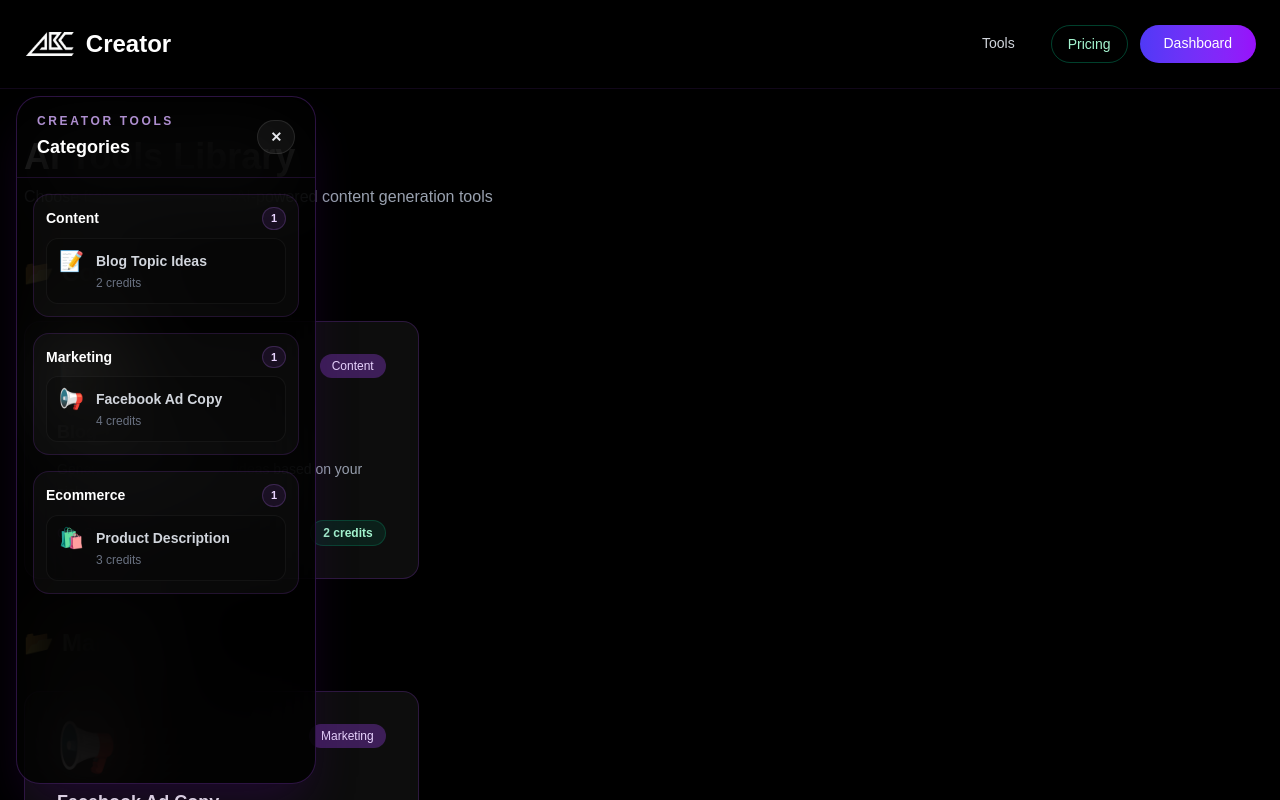
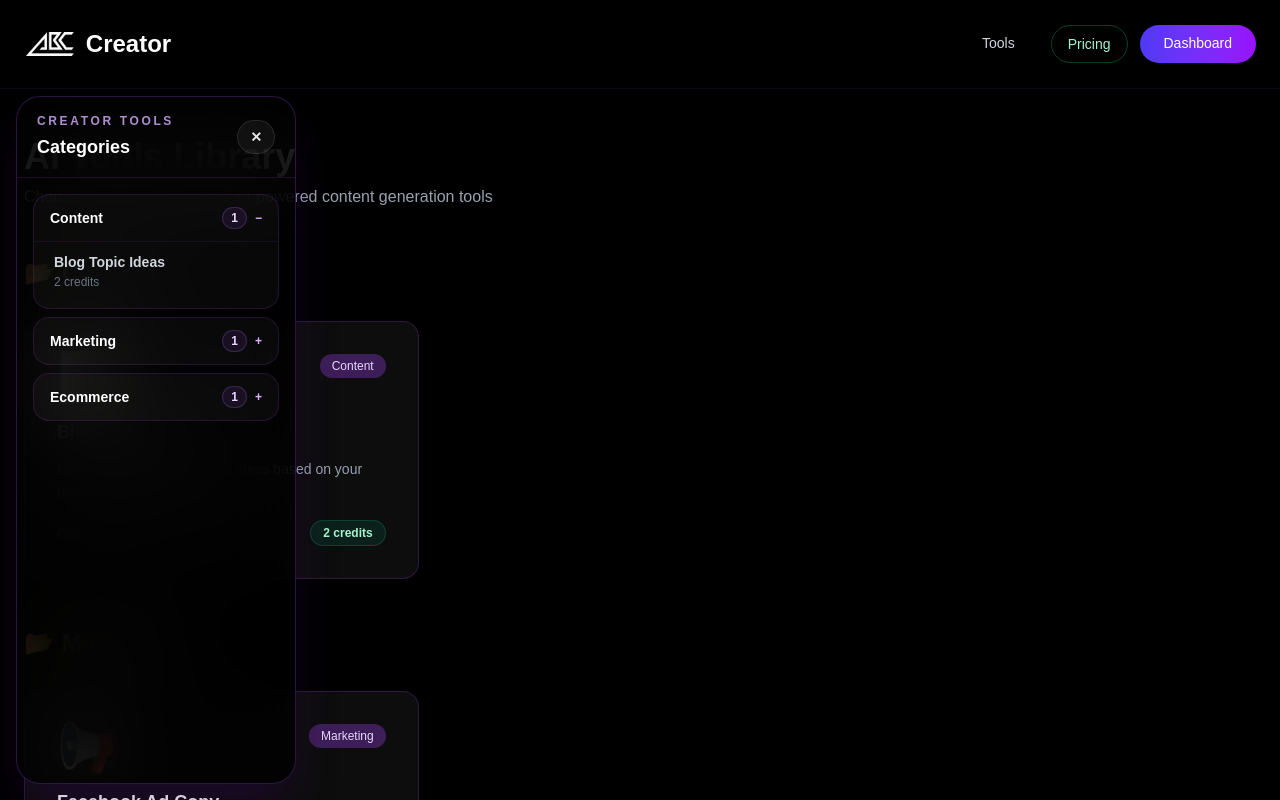
Before and after one commit to sajanmenuluttlegya/abc-creator-clean, a Next.js app in the folder abc-creator-app/: page /tools in a window 1280 px wide. Shown: the top 800 px of the page. Built offline with nearby package versions, Linux system fonts and the light colour scheme.

Commit message:
Make sidebar categories collapsible text list

```diff
--- a/abc-creator-app/components/ToolCategorySidebar.tsx
+++ b/abc-creator-app/components/ToolCategorySidebar.tsx
@@ -2,7 +2,7 @@
 
 import Link from "next/link";
 import { usePathname } from "next/navigation";
-import { useState } from "react";
+import { useMemo, useState } from "react";
 import { publicTools } from "@/lib/tools/public-tools";
 
 interface ToolCategorySidebarProps {
@@ -13,9 +13,20 @@ export function ToolCategorySidebar({ activeSlug }: ToolCategorySidebarProps) {
   const pathname = usePathname();
   const [isOpen, setIsOpen] = useState(true);
 
-  const categories = Array.from(new Set(publicTools.map((tool) => tool.category)));
   const activeToolSlug =
     activeSlug || pathname?.split("/tools/")[1]?.split("/")[0] || "";
+
+  const categories = useMemo(
+    () => Array.from(new Set(publicTools.map((tool) => tool.category))),
+    []
+  );
+
+  const activeCategory =
+    publicTools.find((tool) => tool.slug === activeToolSlug)?.category ||
+    categories[0] ||
+    "";
+
+  const [openCategory, setOpenCategory] = useState(activeCategory);
 
   return (
     <>
@@ -30,8 +41,8 @@ export function ToolCategorySidebar({ activeSlug }: ToolCategorySidebarProps) {
       </button>
 
       <aside
-        className={`fixed bottom-4 left-4 top-24 z-40 w-[300px] overflow-hidden rounded-3xl border border-purple-500/25 bg-black/80 shadow-2xl shadow-purple-950/40 backdrop-blur-2xl transition-transform duration-300 ${
-          isOpen ? "translate-x-0" : "-translate-x-[330px]"
+        className={`fixed bottom-4 left-4 top-24 z-40 w-[280px] overflow-hidden rounded-3xl border border-purple-500/25 bg-black/80 shadow-2xl shadow-purple-950/40 backdrop-blur-2xl transition-transform duration-300 ${
+          isOpen ? "translate-x-0" : "-translate-x-[310px]"
         }`}
         aria-label="Tool categories"
       >
@@ -54,23 +65,38 @@ export function ToolCategorySidebar({ activeSlug }: ToolCategorySidebarProps) {
         </div>
 
         <div className="creator-output-scroll h-[calc(100%-76px)] overflow-y-auto px-4 py-4">
-          <div className="space-y-4">
+          <div className="space-y-2">
             {categories.map((category) => {
               const tools = publicTools.filter((tool) => tool.category === category);
+              const isCategoryOpen = openCategory === category;
 
               return (
                 <div
                   key={category}
-                  className="rounded-2xl border border-purple-500/15 bg-white/[0.03] p-3"
+                  className="rounded-2xl border border-purple-500/15 bg-white/[0.03]"
                 >
-                  <div className="mb-2 flex items-center justify-between gap-3">
+                  <button
+                    type="button"
+                    onClick={() =>
+                      setOpenCategory((current) =>
+                        current === category ? "" : category
+                      )
+                    }
+                    className="flex w-full items-center justify-between gap-3 px-4 py-3 text-left"
+                  >
                     <span className="text-sm font-bold text-white">{category}</span>
-                    <span className="rounded-full border border-purple-400/20 bg-purple-500/10 px-2 py-0.5 text-[11px] font-semibold text-purple-200">
+                    <span className="flex items-center gap-2 text-xs font-semibold text-purple-200">
+                      <span className="rounded-full border border-purple-400/20 bg-purple-500/10 px-2 py-0.5">
                         {tools.length}
                       </span>
-                  </div>
+                      <span className="text-purple-300">
+                        {isCategoryOpen ? "−" : "+"}
+                      </span>
+                    </span>
+                  </button>
 
-                  <div className="space-y-2">
+                  {isCategoryOpen ? (
+                    <div className="border-t border-purple-500/10 px-2 pb-2">
                       {tools.map((tool) => {
                         const isActive = tool.slug === activeToolSlug;
 
@@ -78,25 +104,21 @@ export function ToolCategorySidebar({ activeSlug }: ToolCategorySidebarProps) {
                           <Link
                             key={tool.slug}
                             href={`/tools/${tool.slug}`}
-                          className={`group flex items-start gap-3 rounded-xl border px-3 py-3 text-left transition ${
+                            className={`block rounded-xl px-3 py-2.5 text-sm font-semibold transition ${
                               isActive
-                              ? "border-purple-400/45 bg-purple-500/20 text-white"
-                              : "border-white/5 bg-black/25 text-gray-300 hover:border-purple-400/30 hover:bg-purple-500/10 hover:text-white"
+                                ? "bg-purple-500/20 text-white"
+                                : "text-gray-300 hover:bg-purple-500/10 hover:text-white"
                             }`}
                           >
-                          <span className="text-xl leading-none">{tool.icon}</span>
-                          <span className="min-w-0 flex-1">
-                            <span className="block truncate text-sm font-semibold">
-                              {tool.name}
-                            </span>
-                            <span className="mt-1 block text-xs text-gray-500 group-hover:text-gray-400">
+                            <span className="block truncate">{tool.name}</span>
+                            <span className="mt-0.5 block text-xs font-medium text-gray-500">
                               {tool.displayCreditCost} credits
-                            </span>
                             </span>
                           </Link>
                         );
                       })}
                     </div>
+                  ) : null}
                 </div>
               );
             })}
```
Lines whose indentation alone changed are shown as unchanged.
